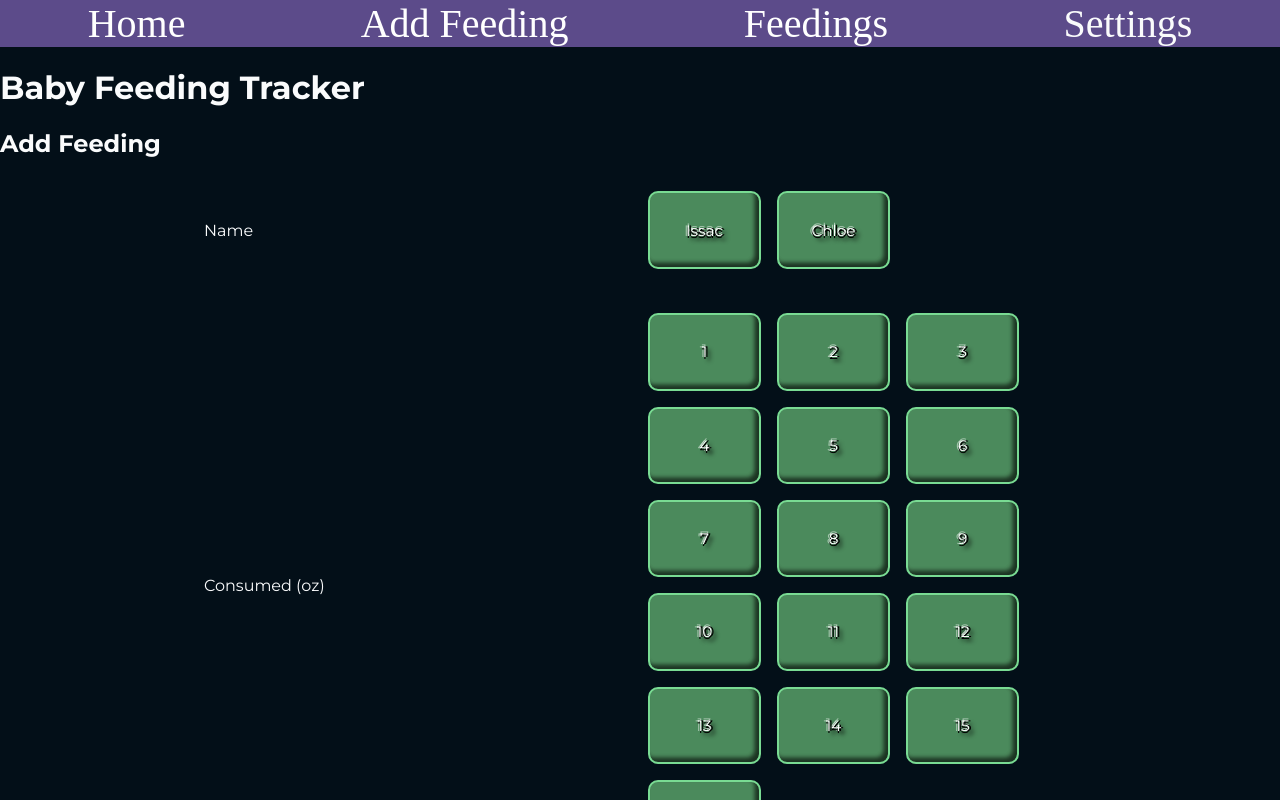
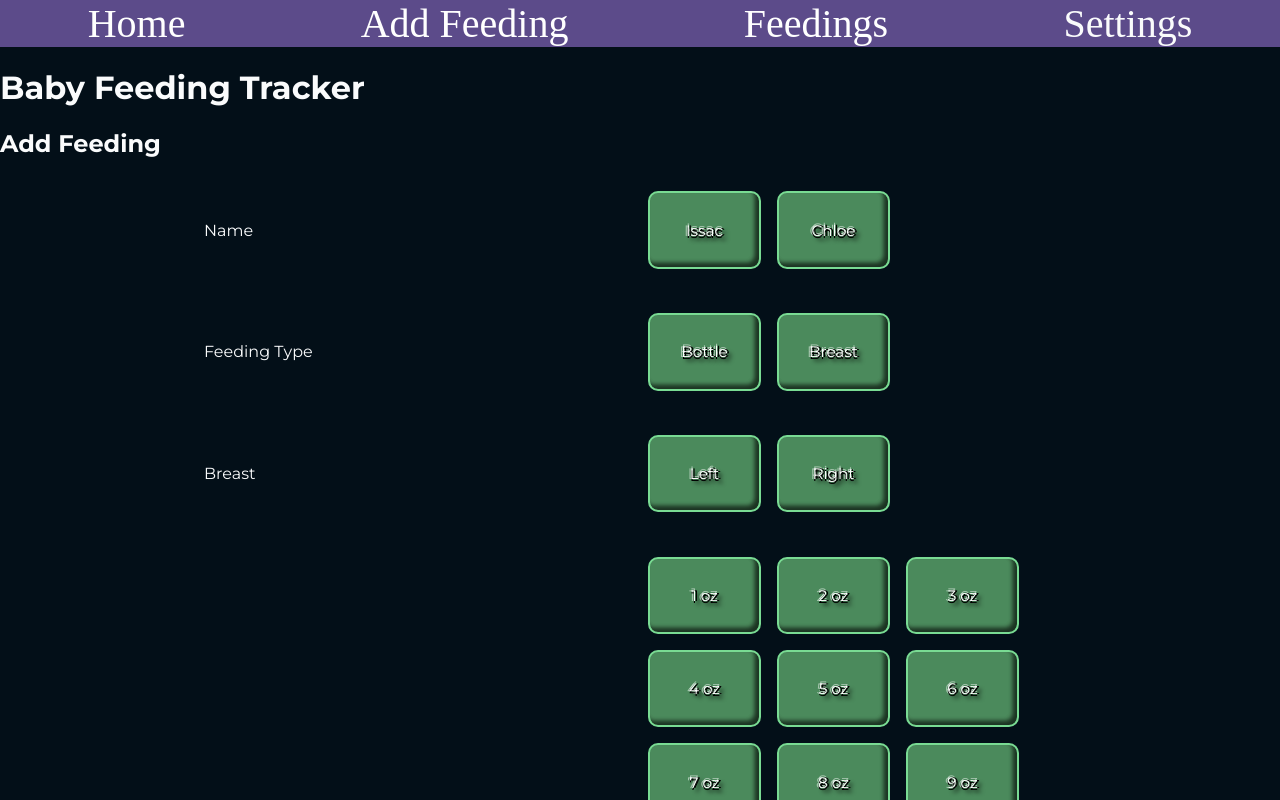
Before and after one commit to Richardaeld/baby-feeding-tacker, a React (Vite) app: page /addFeeding in a window 1280 px wide. Shown: the top 800 px of the page. Built offline with nearby package versions, Linux system fonts and the light colour scheme; a web font is replaced by a local one.

Commit message:
adjusted imports, updated Form structure to allow dynamic elements, updated feeding prop to pass new content

```diff
--- a/src/App.jsx
+++ b/src/App.jsx
@@ -1,10 +1,28 @@
 // import { useState } from 'react'
 import { useState } from 'react';
+import { format } from 'date-fns';
+import { Routes, Route } from 'react-router-dom';
+
 import { Form } from './components/Form';
 import { Feeding } from './components/Feeding';
 import { MainNav } from './components/MainNav';
-import { format } from 'date-fns';
-import { Routes, Route } from 'react-router-dom';
+
+import { capitalizeEveryFirstLetter } from './js/general.js';
+
+
+const revealFormElement = (target, toggleType ,e) => {
+  const formNodes = e.target.closest('form').querySelectorAll('fieldset');
+  formNodes.forEach(node => {
+    const text = node.querySelector('span').textContent;
+
+    if (text == capitalizeEveryFirstLetter(target)) {
+      switch (toggleType) {
+        case 'remove': return node.classList.remove('visibility-none');
+        case 'add'   : return node.classList.add('visibility-none');
+      }
+    }
+  })
+}
 
 const form = {
   header: 'Add Feeding',
@@ -18,9 +36,34 @@ const form = {
       ]
     },
     {
-      name: 'consumed_(oz)',
+      name: 'feeding_type',
       type: 'input_radio',
-      radio: Array.from({ length:16 }, (_, i) => i + 1)
+      radio: ['Bottle', 'Breast'],
+      events: {
+        onClick:[
+          (e) => {
+            (e.target.value === 'Breast')
+              ? revealFormElement('breast', 'remove', e)
+              : revealFormElement('breast', 'add',    e);
+          },
+          (e) => {
+            (e.target.value === 'Bottle')
+              ? revealFormElement('bottle', 'remove', e)
+              : revealFormElement('bottle', 'add',    e);
+          },
+        ]},
+    },
+    {
+      name: 'breast',
+      type: 'input_radio',
+      radio: ['Left', 'Right'],
+      className: "visibility visibility-none"
+    },
+    {
+      name: 'bottle',
+      type: 'input_radio',
+      radio: Array.from({ length:16 }, (_, i) => i + 1 + ' oz'),
+      className: "visibility visibility-none"
     },
     {
       name: 'extra_hungry',
@@ -35,22 +78,21 @@ const form = {
 }
 form.inputs.map(input => input.key = crypto.randomUUID());
 
-console.log(form)
-
-
 export function App() {
   const [feedings, setFeedings] = useState([]);
 
 
   function addFeeding (feeding) {
-    // console.log('newfeeding', feeding)
+    console.log('newfeeding', feeding)
     setFeedings([
       ...feedings, {
         key:crypto.randomUUID(),
         // key:feeding.key,
         name: feeding.name,
+        breast: feeding.breast,
         time:format(new Date(), 'yyyy/MM/dd HH:mm:ss'),
-        consumed:feeding.consumed,
+        bottle:feeding.bottle,
+        feeding_type: feeding.feeding_type,
         extra_hungry:feeding.extra_hungry,
         notes:feeding.notes,
       }
```
